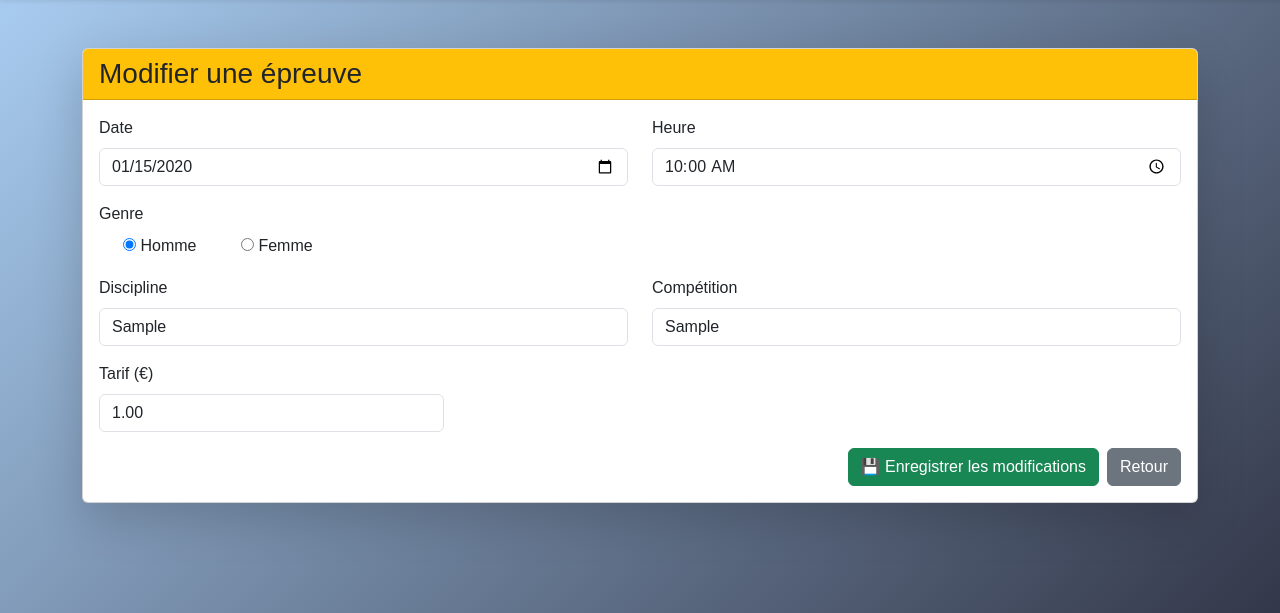
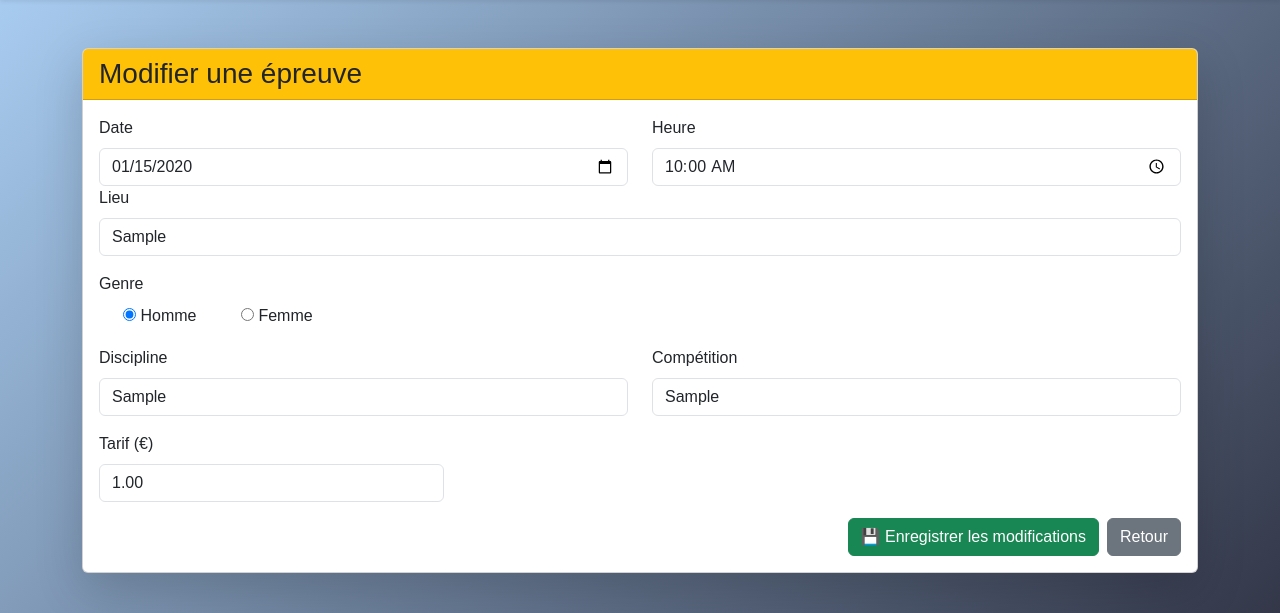
Before and after one commit to achassefiere/projet_final_studi, a Django app: page /epreuves/modifier/1/ in a window 1280 px wide. Shown: the part 56-669 px from the top of the page. Run offline with Django 5.2, Linux system fonts and the light colour scheme; tables that the repository leaves empty hold one stand-in row (values such as "Sample post"); some libraries are stand-ins or nearby versions.

Commit message:
add clé_concaténéé + lieu

```diff
--- a/projet_studi/myapp/forms.py
+++ b/projet_studi/myapp/forms.py
@@ -81,7 +81,7 @@ class CreateEpreuveForm(forms.ModelForm):
 
     class Meta:
         model = Epreuve
-        fields = ['date', 'heure', 'genre', 'discipline', 'competition', 'tarif']
+        fields = ['date', 'heure', 'genre', 'discipline', 'competition', 'tarif', 'lieu']
         widgets = {
             'date': forms.DateInput(attrs={'type': 'date', 'class': 'form-control'}),
             'heure': forms.TimeInput(attrs={'type': 'time', 'class': 'form-control'}),
@@ -97,6 +97,10 @@ class CreateEpreuveForm(forms.ModelForm):
                 'class': 'form-control',
                 'step': '0.01',
                 'min': '0'
+            }),
+            'lieu': forms.TextInput(attrs={
+                'class': 'form-control',
+                'placeholder': 'Ex : Stade de France, Piscine Olympique, etc.'
             }),
         }
 
--- a/projet_studi/myapp/models.py
+++ b/projet_studi/myapp/models.py
@@ -3,6 +3,7 @@ from django.conf import settings
 from datetime import datetime, timezone
 from django.contrib.auth.models import AbstractUser
 from django.core.exceptions import ValidationError
+import hashlib
 
 
 
@@ -23,6 +24,7 @@ class Epreuve(models.Model):
     genre = models.CharField(max_length=1, choices=GENRE_CHOICES)
     competition = models.CharField(max_length=50, help_text="Nom de l'épreuve, par exemple 'Finale - 100 mètres")
     tarif = models.DecimalField(max_digits=6, decimal_places=2, help_text="Tarif en euros")
+    lieu = models.CharField(max_length=255, default="À définir", help_text="Lieu de l'épreuve")
 
     def __str__(self):
         return f"{self.discipline} - {self.competition} ({self.genre})"
@@ -38,6 +40,12 @@ class Ticket(models.Model):
         "Epreuve",  # référence au modèle Epreuve
         on_delete=models.CASCADE,
         related_name="tickets"
+    )
+    code = models.CharField(
+        max_length=64,
+        unique=True,
+        editable=False, #ne peut pas être modifié dans un formulaire
+        default="temp"
     )
     quantite = models.PositiveSmallIntegerField(default=1)
     date_achat = models.DateTimeField(auto_now_add=True)
@@ -55,5 +63,16 @@ class Ticket(models.Model):
 
     @property
     def total(self):
-        """Calcule le total basé sur le prix de l’épreuve."""
+        """Calcule le total basé sur le prix de l'épreuve."""
         return self.quantite * self.epreuve.tarif
+
+    def save(self, *args, **kwargs):
+        """
+        Génère automatiquement une clé unique à partir de user_id + epreuve_id.
+        Elle est hashée afin de garantir sa sécurité.
+        """
+        if not self.code_unique:
+            raw_string = f"{self.user_id}-{self.epreuve_id}"
+            # On peut utiliser sha256 pour une empreinte stable et unique
+            self.code_unique = hashlib.sha256(raw_string.encode()).hexdigest()
+        super().save(*args, **kwargs)
--- a/projet_studi/myapp/templates/create_epreuve.html
+++ b/projet_studi/myapp/templates/create_epreuve.html
@@ -22,6 +22,10 @@
                 <div class="col-md-6">
                     <label class="form-label">Heure</label>
                     {{ form.heure }}
+                </div>
+                <div class="col-md-12">
+                    <label class="form-label">Lieu</label>
+                    {{ form.lieu }}
                 </div>
                 </div>
 
@@ -62,7 +66,6 @@
                 <div class="d-flex justify-content-end">
                 <button type="submit" class="btn btn-success">💾 Enregistrer</button>
                 </div>
-
             </form>
             </div>
         </div>
--- a/projet_studi/myapp/templates/host.html
+++ b/projet_studi/myapp/templates/host.html
@@ -15,6 +15,10 @@
             {% if user.is_authenticated %}
                 <a href="{% url 'liste_epreuves' %}" class="btn btn-primary">Assister à une épreuve</a>
                 <a href="{% url 'liste_tickets' %}" class="btn btn-primary">Liste de vos billets</a>
+                {% if user.is_staff %}
+                    <!-- Lien vers l’administration Django -->
+                    <a href="{% url 'admin:index' %}" class="btn btn-warning">Administration</a>
+                {% endif %}
             {% else %}
                 <a href="{% url 'login' %}" class="btn btn-primary">Se connecter</a>
                 <a href="{% url 'signup' %}" class="btn btn-success">S'inscrire</a>
--- a/projet_studi/myapp/templates/update_epreuve.html
+++ b/projet_studi/myapp/templates/update_epreuve.html
@@ -28,6 +28,10 @@
                         <div class="col-md-6">
                             <label class="form-label">Heure</label>
                             {{ form.heure }}
+                        </div>
+                        <div class="col-md-12">
+                            <label class="form-label">Lieu</label>
+                            {{ form.lieu }}
                         </div>
                     </div>
 
--- a/projet_studi/myapp/views.py
+++ b/projet_studi/myapp/views.py
@@ -58,7 +58,7 @@ def create_epreuve(request):
             return redirect('liste_epreuves')  # ou autre vue de ton choix
     else:
         form = CreateEpreuveForm()
-    return render(request, 'creer_epreuve.html', {'form': form})
+    return render(request, 'create_epreuve.html', {'form': form})
 
 def update_epreuve(request, epreuve_id):
     epreuve = get_object_or_404(Epreuve, id=epreuve_id)
```
Also changed, not shown: projet_studi/myapp/migrations/0005_epreuve_lieu.py (added), projet_studi/myapp/migrations/0006_ticket_code.py (added).
